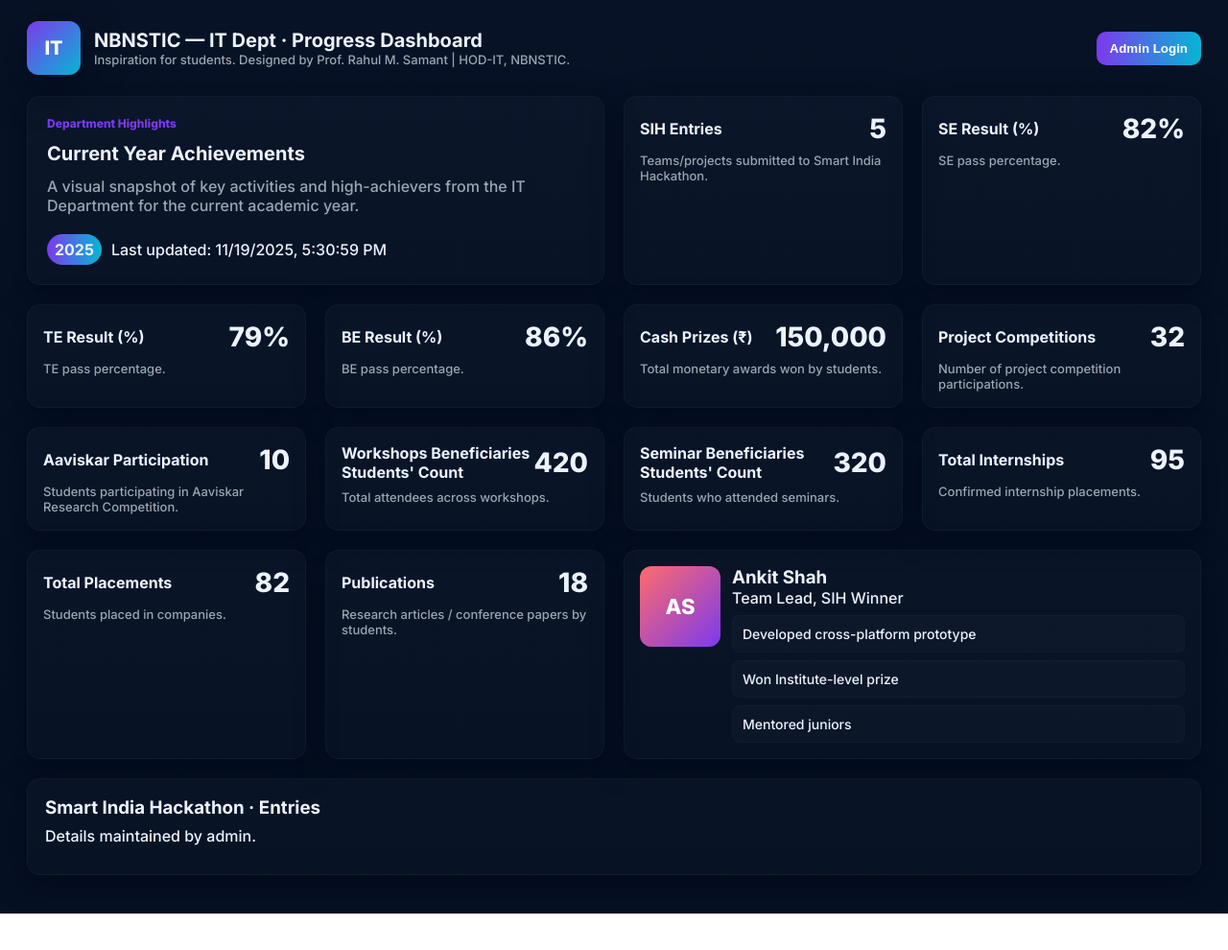
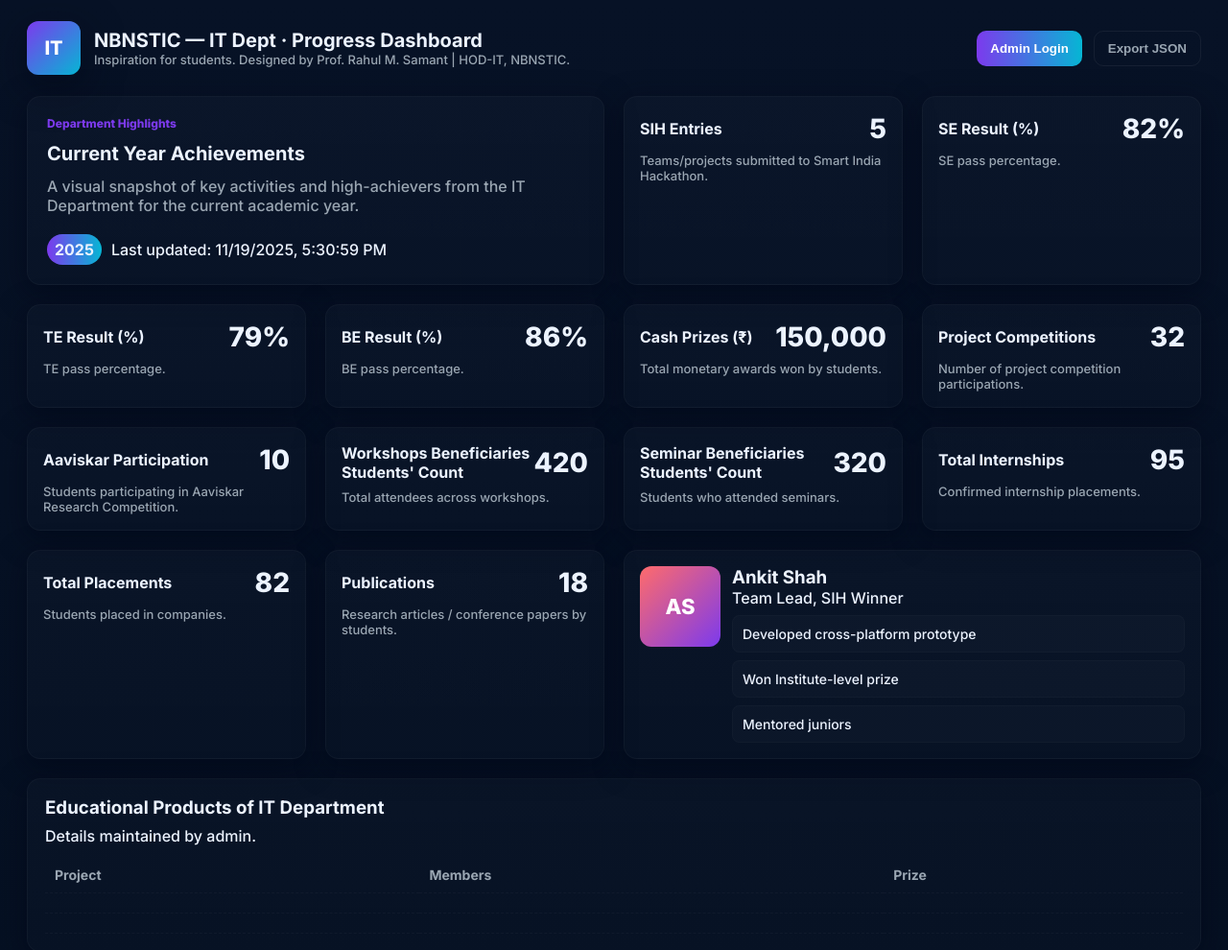
Before and after one commit to RMS-Sof/IT-Progress, a plain HTML site: page index.html in a window 1280 px wide. Shown: the whole page at 96% size. Before the commit the page ends 952 px from the top, so only its background shows below. Drawn offline with Linux system fonts and the light colour scheme.

Commit message:
Update index.html

```diff
--- a/index.html
+++ b/index.html
@@ -86,7 +86,7 @@
     </div>
     <div class="controls">
       <button id="loginBtn" class="btn btn-admin">Admin Login</button>
-
+      <button id="exportBtn" class="btn btn-export">Export JSON</button>
     </div>
   </header>
 
@@ -133,9 +133,9 @@
 
       <!-- Recent SIH table -->
       <div class="tile wide">
-        <h3 style="margin:0">Smart India Hackathon · Entries</h3>
+        <h3 style="margin:0"> Educational Products of IT Department</h3>
         <p class="muted" style="margin:8px 0 12px">Details maintained by admin.</p>
-        <!-- <table id="sihTable"><thead><tr><th>Project</th><th>Members</th><th>Prize</th></tr></thead><tbody></tbody></table> -->
+        <table id="sihTable"><thead><tr><th>Project</th><th>Members</th><th>Prize</th></tr></thead><tbody></tbody></table>
       </div>
 
     </section>
```
